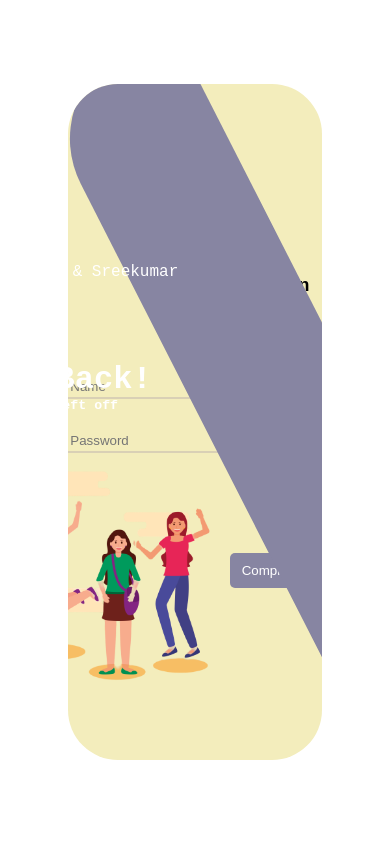
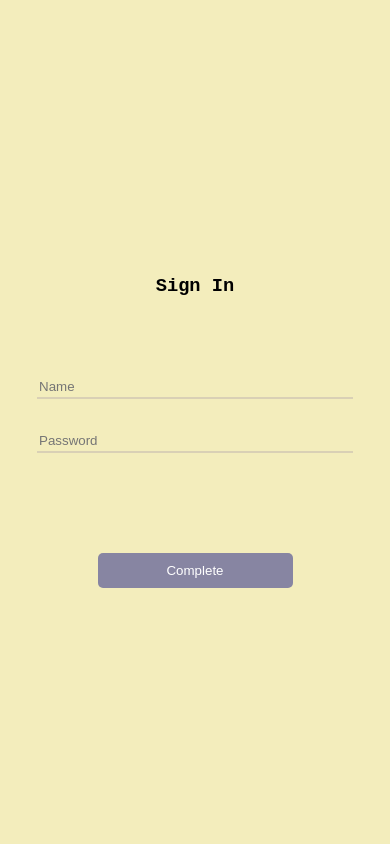
Before and after one commit to sreekumar1991/grocery, a Django app: page /sign-in/ in a window 390 px wide. Run offline with Django 4.2, Linux system fonts and the light colour scheme.

Commit message:
changed layout responsiveness

```diff
--- a/static/css/Sign-in-css.css
+++ b/static/css/Sign-in-css.css
@@ -25,6 +25,8 @@
 }
 
 #menu2 {
+  display: flex;
+  flex-direction: column;
   width: 60%;
   height: 118%;
   background-color: #8785a2;
@@ -38,13 +40,13 @@
 .tittle {
   display: flex;
   flex-direction: column;
-  width: 490px;
+  margin-top: 130px;
+  width: 80%;
+  height: 50%;
   align-items: center;
   transform: rotate(27deg);
-  position: absolute;
-  top: 18%;
-  right: 9%;
 }
+
 .descript {
   text-align: center;
   font-family: "Courier New", Courier, monospace;
@@ -64,7 +66,7 @@
   align-items: center;
   justify-content: center;
   flex-direction: column;
-  width: 536px;
+  width: 50%;
   height: 500px;
 }
 #two-inputs {
@@ -73,10 +75,11 @@
   flex-direction: column;
   gap: 30px;
   margin-top: 60px;
+  width: 100%;
 }
 
 .two-inputs {
-  width: 400px;
+  width: 80%;
   height: 20px;
   border: none;
   border-bottom: 2px solid #d9d0b5;
@@ -102,7 +105,84 @@
   object-fit: contain;
   width: 75%;
   height: 425px;
-  position: absolute;
-  top: 100px;
-  left: 16%;
 }
+
+@media (max-width: 576px) {
+  #menu {
+    width: 100%;
+    height: 100%;
+    border-radius: 0;
+  }
+  two-inputs {
+    width: 200px;
+    height: 20px;
+  }
+  #submit {
+    width: 50%;
+  }
+}
+
+@media (max-width: 768px) {
+  #menu {
+    width: 100%;
+    height: 100%;
+  }
+}
+
+@media (max-width: 1617px) {
+  #menu2 {
+    left: 58%;
+  }
+}
+
+@media (max-width: 1525px) {
+}
+
+@media (max-width: 1393px) {
+  #menu {
+    width: 100%;
+  }
+  #menu2 {
+    left: 65%;
+  }
+}
+@media (max-width: 1049px) {
+  #menu2 {
+    left: 70%;
+  }
+}
+@media (max-width: 896px) {
+  #menu2 {
+    left: 54%;
+    width: 100%;
+  }
+  #ICON {
+    width: 42%;
+  }
+  .tittle {
+    margin-top: 199px;
+    width: 75%;
+    height: 7%;
+  }
+}
+
+@media (max-width: 376px) {
+  #menu2 {
+    display: none;
+  }
+  #signin-part {
+    width: 100%;
+  }
+}
+
+@media (max-width: 576px) {
+  #menu2 {
+    display: none;
+  }
+  #signin-part {
+    width: 100%;
+  }
+}
+
+@media (max-width: 1282px) {
+}
--- a/template/Sign-in.html
+++ b/template/Sign-in.html
@@ -5,6 +5,8 @@
         <title>Sign-In</title>
         <link rel="stylesheet" href="{% static 'css/Sign-in-css.css' %}">
         <script src="{% static 'js/Sign-in-nav.js' %}"></script>
+        <meta charset="UTF-8">
+        <meta name="viewport" content="width=device-width, initial-scale=1.0">
     </head>
     <body id="Body">
         <div id="contain">
```
Also changed, not shown: assets/css/Sign-in-css.css (+18 -0 lines), assets/js/Sign-in-nav.js (+18 -0 lines).
